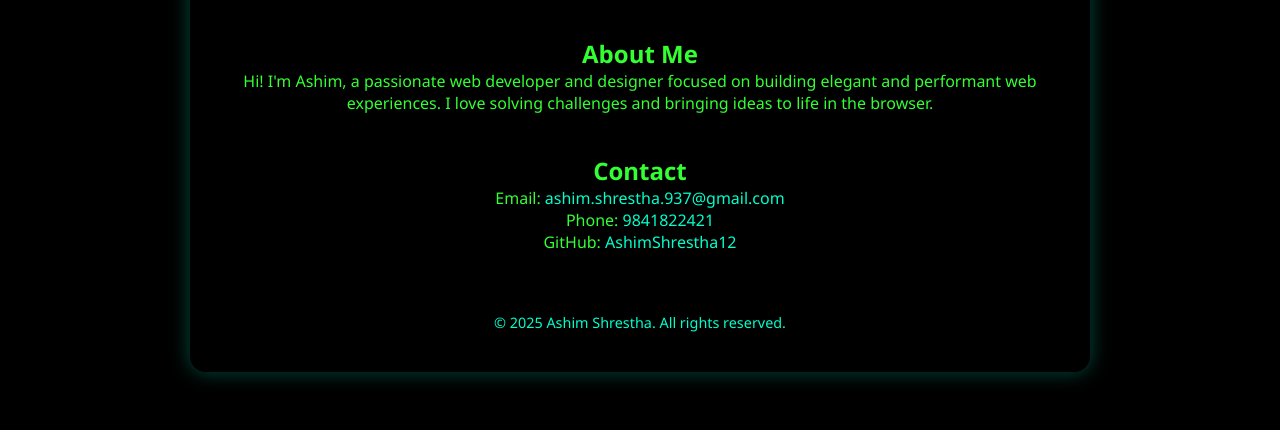
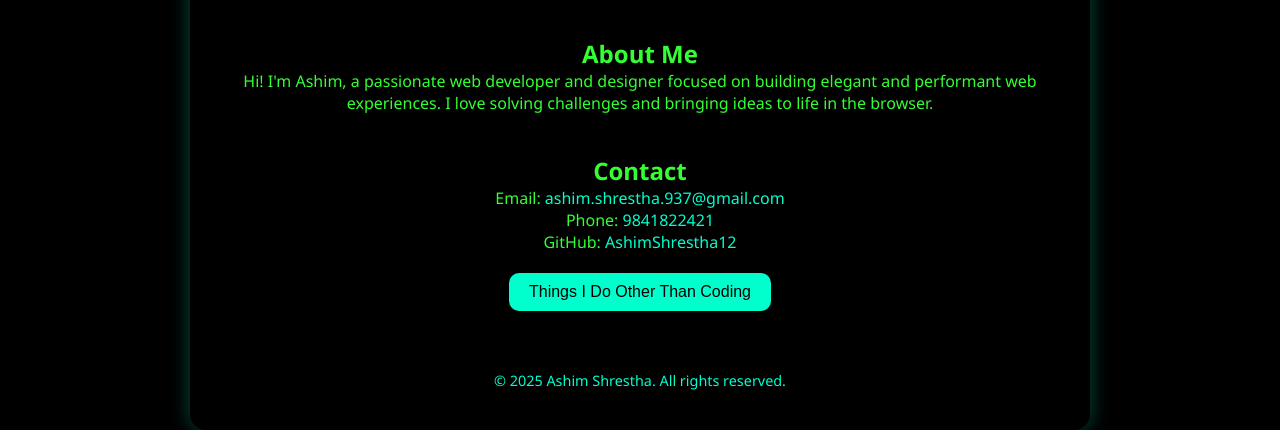
Before and after one commit to AshimShrestha12/my-portfolio, a plain HTML site: page index.html in a window 1280 px wide. Shown: the part 371-801 px from the top of the page. Drawn offline with Linux system fonts and the light colour scheme; a web font is replaced by a local one.

Commit message:
index.html

```diff
--- a/index.html
+++ b/index.html
@@ -117,6 +117,22 @@
       transform: translate(-50%, -50%);
     }
 
+    .more-button {
+      margin-top: 20px;
+      padding: 10px 20px;
+      background-color: var(--accent);
+      color: #000;
+      border: none;
+      border-radius: 10px;
+      font-size: 1em;
+      cursor: pointer;
+      transition: background 0.3s;
+    }
+
+    .more-button:hover {
+      background-color: #00ffaa;
+    }
+
     footer {
       margin-top: 60px;
       font-size: 0.9em;
@@ -190,6 +206,7 @@
       <p>Email: <a href="mailto:ashim.shrestha.937@gmail.com">ashim.shrestha.937@gmail.com</a></p>
       <p>Phone: <a href="tel:+9779841822421">9841822421</a></p>
       <p>GitHub: <a href="https://github.com/AshimShrestha12" target="_blank">AshimShrestha12</a></p>
+      <button class="more-button" onclick="window.open('https://www.instagram.com/ashimshrestha12', '_blank')">Things I Do Other Than Coding</button>
     </section>
 
     <footer>
```
